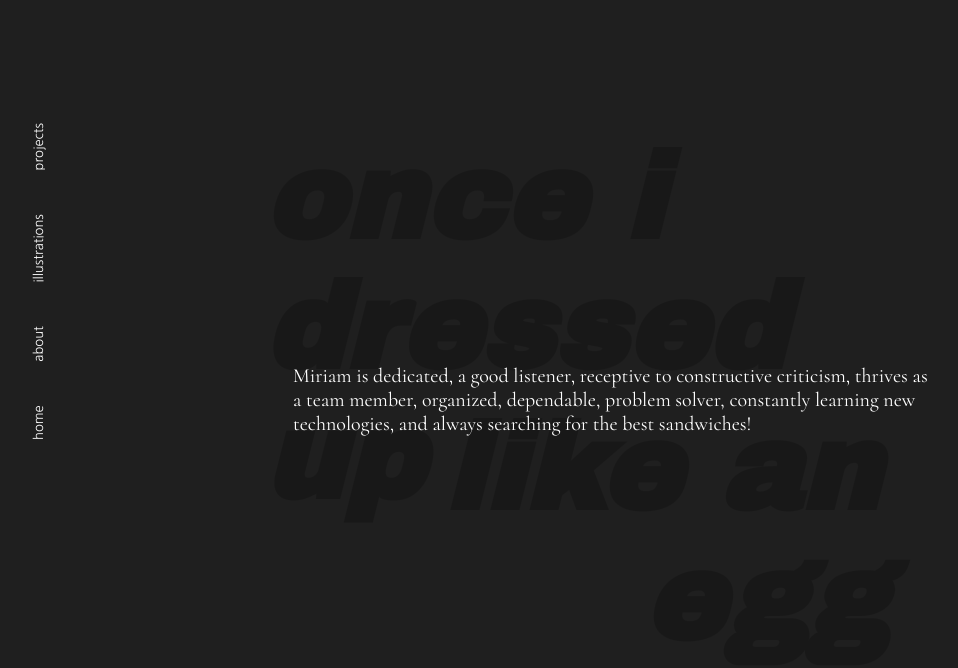
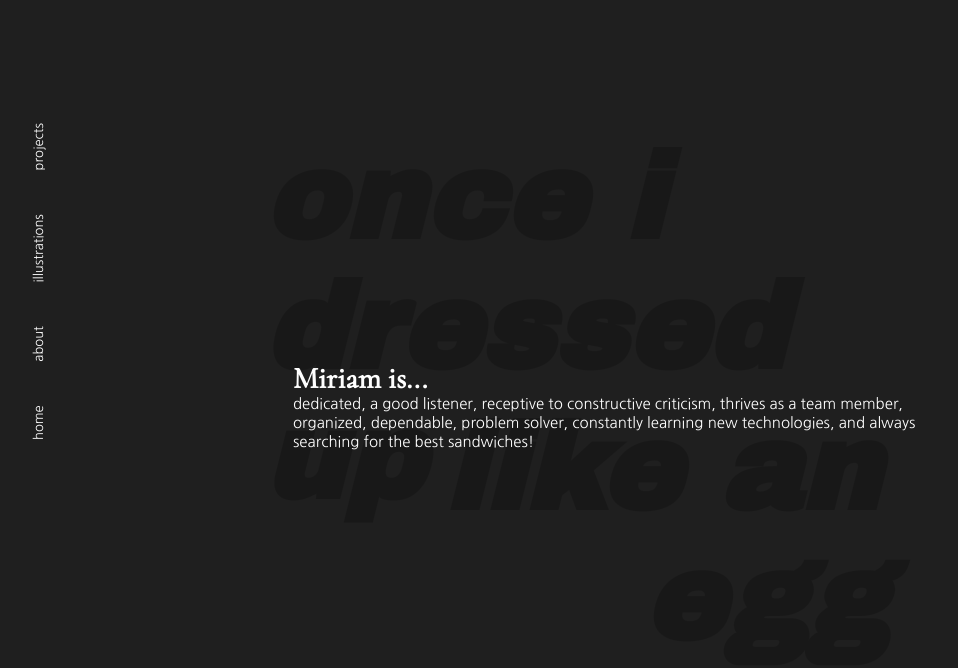
Before and after one commit to weirichm/miriamBonano, a website: page about.html in a window 1280 px wide. Shown: the whole page, without its empty margins (27-985 px from the left). Drawn offline with nearby package versions, Linux system fonts and the light colour scheme; a web font is replaced by a local one.

Commit message:
miriam is..

```diff
--- a/about.html
+++ b/about.html
@@ -34,8 +34,14 @@
 		</div>
 
         <div class="aboutInfo">
-            <p>Miriam is dedicated, a good listener, receptive
-            to constructive criticism, thrives as a team member, organized, dependable, problem solver, constantly learning new technologies, and always searching for the best sandwiches!</p>
+            <div id="is">
+                <h2>Miriam is...</h2>
+            </div>
+            <div>
+                <p>dedicated, a good listener, receptive
+                to constructive criticism, thrives as a team member, organized, dependable, problem solver, constantly learning new technologies,
+                and always searching for the best sandwiches!</p>
+            </div>
         </div>
 
 </body>
--- a/assets/styles/styles.css
+++ b/assets/styles/styles.css
@@ -36,17 +36,18 @@ div.container1 a {
   	transform: translate(-50%, -50%);
 }
 
-#currently a{
+#discover{
   float: right;
   margin-right: 10%;
   font-family: 'Nanum Gothic', sans-serif;
-  color: #FFFFFF;
+  color: white;
+  opacity: .5;
   text-decoration: none;
 }
 
-#currently a:hover {
+/* #currently a:hover {
 	color: #6983ad;
-}
+} */
 
 #currentMood {
   float: right;
@@ -129,11 +130,17 @@ li a:hover{
   color:  white;
 }
 
+#is {
+  font-family: 'Cormorant', serif;
+  margin-bottom: -28px;
+  font-size: 20px;
+}
+
 .aboutInfo {
-	font-family: 'Cormorant', serif;
+	font-family: 'Nanum Gothic', sans-serif;
 	/* color: #16608A; */
   color: white;
-  font-size: 20px;
+  font-size: 15px;
 	position: fixed;
 	top: 50%;
 	left: 50%;
```
Also changed, not shown: index.html (+3 -3 lines).
